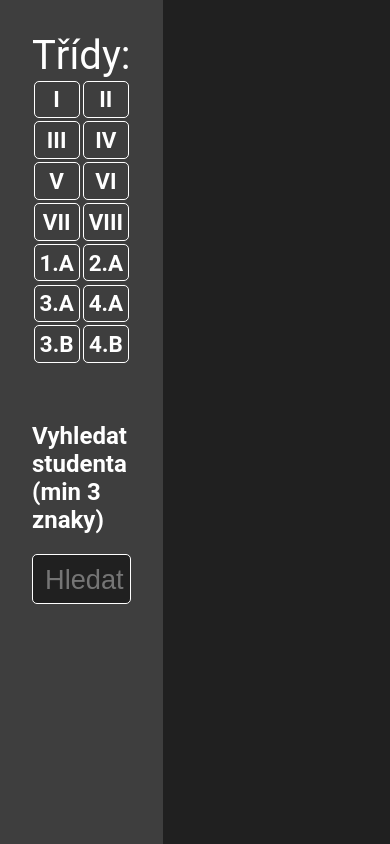
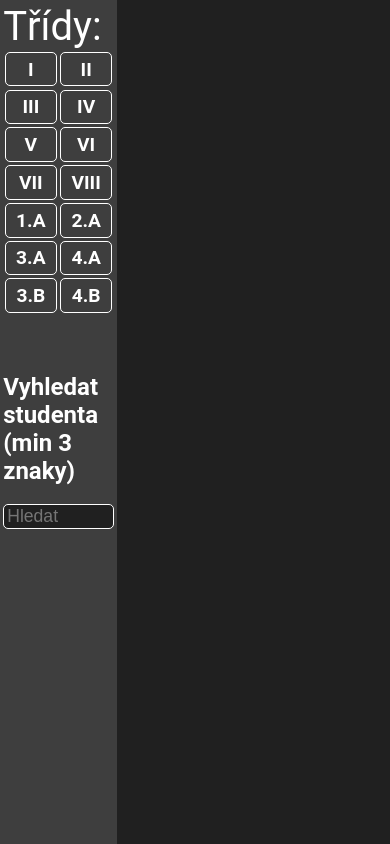
Before and after one commit to cenekp74/festival-prichodovy-system, a Flask app: page /edit in a window 390 px wide. Run offline with Flask 3, Linux system fonts and the light colour scheme; the visitor is signed in with stand-in values (Sample User, id 1); some libraries are stand-ins or nearby versions.

Commit message:
styling, responsive design (jakztakz funkcni na mobilu)

```diff
--- a/app/routs.py
+++ b/app/routs.py
@@ -105,7 +105,7 @@
         stat = 'včasný' if prichod.dt.time() <= VCASNY_PRICHOD_LIMIT else 'pozdní'
         color = 'green' if stat == 'včasný' else 'yellow'
         prichody[student.id] = {"time":prichod.dt.time().strftime("%H:%M"), "stat": stat, "color":color}
-    return render_template('view/view_class.html', students=students, prichody=prichody, date=date, class_name=class_name)
+    return render_template('view/view_class.html', students=students, prichody=prichody, date=datetime.strptime(date, "%Y-%m-%d").strftime("%d.%m.%Y"), class_name=class_name)
 
 @app.route('/view/student/<student_id>')
 def view_student(student_id):
--- a/app/static/css/main.css
+++ b/app/static/css/main.css
@@ -60,11 +60,23 @@
 .left-column {
     background-color: var(--left-column-bg);
     padding: 2rem;
+    overflow-y: scroll;
+    min-width: 95px;
+    overflow-x: hidden;
+}
+
+#trida-text {
+    font-size: 2.1rem;
+}
+
+#datum-text {
+    font-size: 2rem;
 }
 
 .right-column {
     background-color: var(--right-column-bg);
     overflow-y: scroll;
+    overflow-x: scroll;
     padding: 2rem;
     padding-top: 0;
 }
@@ -144,3 +156,78 @@
 #search-results {
     font-size: 1.4rem;
 }
+
+#search-results div {
+    margin-bottom: .2rem;
+}
+
+h2#search-label {
+    margin: 2rem 0 .5rem 0;
+}
+
+@media screen and (max-width: 730px) {
+    .left-column, .right-column {
+        padding: .5rem;
+    }
+
+    h2#search-label {
+        margin: 1rem 0 .3rem 0;
+        font-size: 20px;
+    }
+
+    #trida-text {
+        font-size: 1.7rem;
+    }
+
+    #datum-text {
+        font-size: 1.6rem;
+    }
+
+    .class-select input[type="radio"] {
+        display: none;
+    }
+
+    .search-input {
+        line-height: 1.5rem;
+        font-size: 1.3rem;
+        text-indent: 5px;
+    }
+
+    .search-bar {
+        height: 2rem;
+        margin-bottom: .5rem;
+    }
+
+    #search-results {
+        font-size: 1.25rem;
+    }
+}
+
+@media screen and (max-width: 400px) {
+    .class-select div {
+        font-size: 1.2rem;
+    }
+
+    .left-column {
+        padding: .2rem;
+    }
+
+    .search-input {
+        line-height: 1.3rem;
+        font-size: 1.1rem;
+        text-indent: 1px;
+    }
+
+    .search-bar {
+        height: 1.4rem;
+        margin-bottom: .2rem;
+    }
+
+    h2#search-label {
+        font-size: 18px;
+    }
+
+    #search-results {
+        font-size: 1.05rem;
+    }
+}
--- a/app/static/css/tables.css
+++ b/app/static/css/tables.css
@@ -46,3 +46,9 @@
 tr:is(:last-child) td:is(:last-child) {
     border-bottom-right-radius: calc(var(--border-radius) - 4px);
 }
+
+@media screen and (max-width: 730px) {
+    th, td {
+        padding: 4px;
+    }
+}
--- a/app/templates/view/search_results.html
+++ b/app/templates/view/search_results.html
@@ -1,3 +1,5 @@
 {% for student in results %}
-<a href="{{ url_for('view_student', student_id=student.id) }}">{{ student.name|safe}}</a><br>
+<div>
+    <a href="{{ url_for('view_student', student_id=student.id) }}">{{ student.name|safe}}</a>
+</div>
 {% endfor %}
```
Also changed, not shown: app/static/css/view.css (+15 -1 lines), app/templates/view/view_base.html (+3 -4 lines).
